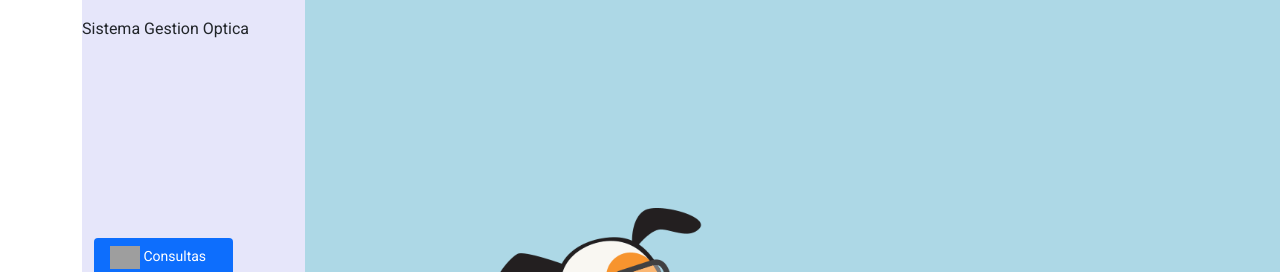
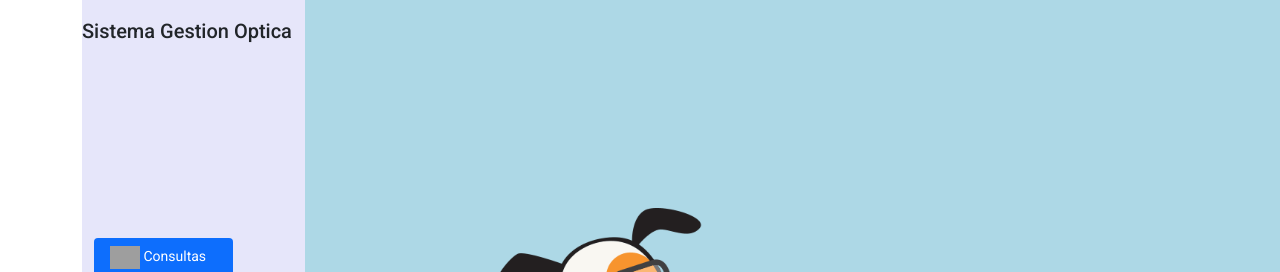
Before and after one commit to Eldinosaur/gestoroptica, an Angular app: page / in a window 1280 px wide. Shown: the top 272 px of the page. Built offline with nearby package versions, Linux system fonts and the light colour scheme; grey boxes are pictures that could not be loaded.

Commit message:
Cambio en el app component
cambio de h3 a h2 porque no funcionaba bonis

```diff
--- a/projects/app-gp/src/app/app.component.css
+++ b/projects/app-gp/src/app/app.component.css
@@ -9,7 +9,7 @@
   background-color: beige;
 
 }
-h3{
+h2{
   padding-top: 15px;
   text-align: center;
 }
--- a/projects/app-gp/src/app/app.component.html
+++ b/projects/app-gp/src/app/app.component.html
@@ -1,9 +1,9 @@
 <div fxLayout class="container">
   <div fxLayout="column" fxlayoutAlign="center center" class="menu" fxFlex="1 1 20%">
     <div fxLayout fxFlex="1 1 30%" fxLayout>
-      <h3>
+      <h2>
         Sistema Gestion Optica
-      </h3>
+      </h2>
     </div>
     <div fxLayout fxFlex="1 1 60%">
       <gp-menu></gp-menu>
```
